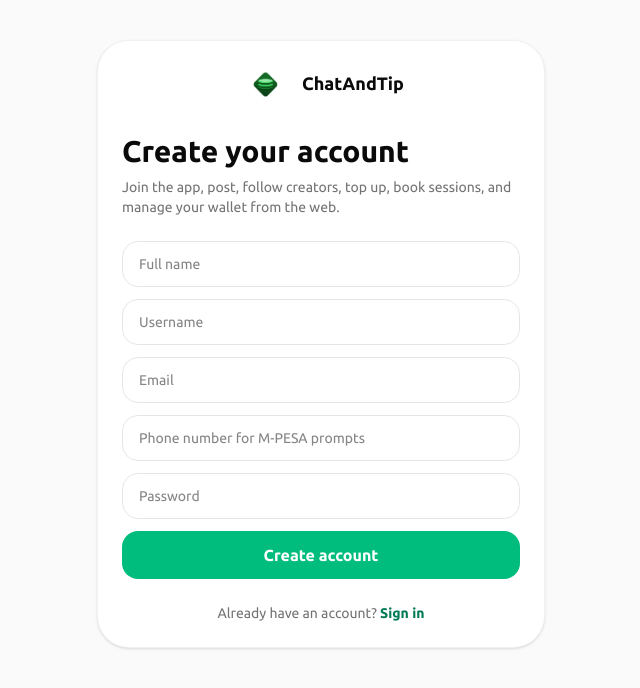
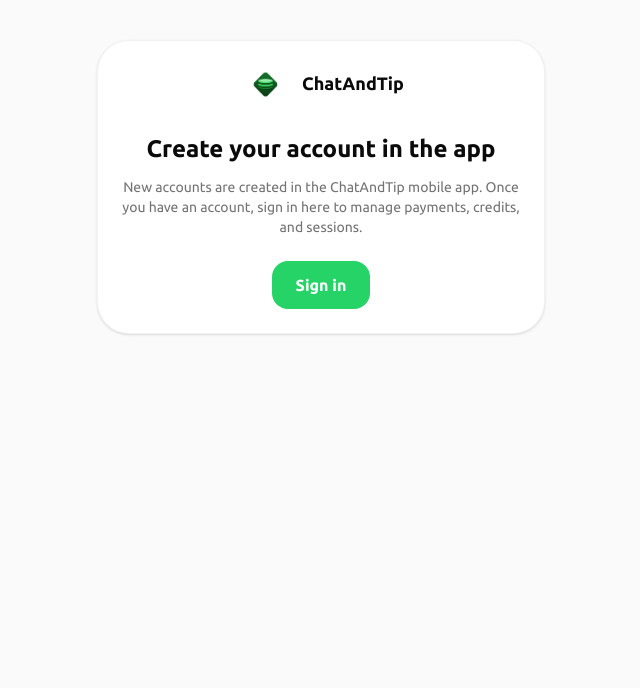
Before and after one commit to k0imburi/chat, a Next.js app: page /signup in a window 1280 px wide. Shown: the top 688 px of the page, without its empty margins (319-959 px from the left). Built offline with nearby package versions, Linux system fonts and the light colour scheme.

Commit message:
🚫 Disable web account creation — users register in the app

```diff
--- a/app/api/v1/auth/register/route.ts
+++ b/app/api/v1/auth/register/route.ts
@@ -1,45 +1,11 @@
-import { LoginProvider } from "@prisma/client"
 import { NextResponse } from "next/server"
-import { z } from "zod"
-import { CUSTOMER_SESSION_COOKIE, signCustomerSession } from "@/lib/customer-auth"
-import { registerMobileUser, serializeMobileUserWithCounts } from "@/lib/mobile-users"
-import { logError } from "@/lib/log-error"
 
-const schema = z.object({
-  fullName: z.string().min(2, "Enter your name"),
-  email: z.string().email("Enter a valid email"),
-  password: z.string().min(6, "Use at least 6 characters"),
-  phoneNumber: z.string().optional(),
-  username: z.string().optional(),
-})
-
-export async function POST(request: Request) {
-  try {
-    const input = schema.parse(await request.json())
-    const user = await registerMobileUser({
-      ...input,
-      loginProvider: LoginProvider.EMAIL,
-    })
-    const response = NextResponse.json({
-      success: true,
-      data: { user: await serializeMobileUserWithCounts(user) },
-    })
-    response.cookies.set(CUSTOMER_SESSION_COOKIE, await signCustomerSession(user.id), {
-      httpOnly: true,
-      secure: process.env.NODE_ENV === "production",
-      sameSite: "lax",
-      path: "/",
-      maxAge: 7 * 24 * 60 * 60,
-    })
-    return response
-  } catch (error) {
-    if (error instanceof z.ZodError) {
-      return NextResponse.json({ success: false, message: error.issues[0]?.message ?? "Invalid request" }, { status: 400 })
-    }
-    logError("/api/v1/auth/register", error)
-    return NextResponse.json(
-      { success: false, message: error instanceof Error ? error.message : "Unable to create account" },
-      { status: 400 },
-    )
-  }
+// Web account creation is intentionally disabled — users register in the
+// ChatAndTip mobile app. To re-enable, restore the previous implementation
+// from git history (it called registerMobileUser + signed a customer session).
+export async function POST() {
+  return NextResponse.json(
+    { success: false, message: "Sign up in the ChatAndTip app to create an account." },
+    { status: 403 },
+  )
 }
--- a/app/signup/page.tsx
+++ b/app/signup/page.tsx
@@ -1,61 +1,28 @@
-"use client"
-
 import Image from "next/image"
 import Link from "next/link"
-import { useRouter } from "next/navigation"
-import { FormEvent, useState } from "react"
 
+// Web account creation is disabled — users register in the ChatAndTip app.
+// This page is kept as a friendly notice; restore the form from git history
+// to re-enable web signup.
 export default function SignupPage() {
-  const router = useRouter()
-  const [message, setMessage] = useState("")
-  const [loading, setLoading] = useState(false)
-
-  async function submit(event: FormEvent<HTMLFormElement>) {
-    event.preventDefault()
-    setLoading(true)
-    setMessage("")
-    const form = new FormData(event.currentTarget)
-    const response = await fetch("/api/v1/auth/register", {
-      method: "POST",
-      headers: { "Content-Type": "application/json" },
-      body: JSON.stringify({
-        fullName: String(form.get("fullName") || ""),
-        email: String(form.get("email") || ""),
-        password: String(form.get("password") || ""),
-        phoneNumber: String(form.get("phoneNumber") || ""),
-        username: String(form.get("username") || ""),
-      }),
-    }).then((r) => r.json())
-    setLoading(false)
-    if (!response.success) {
-      setMessage(response.message || "Could not create account")
-      return
-    }
-    router.replace("/")
-    router.refresh()
-  }
-
   return (
     <main className="min-h-screen bg-neutral-50 px-4 py-10 text-neutral-950">
-      <section className="mx-auto max-w-md rounded-[2rem] border border-black/5 bg-white p-6 shadow-sm">
+      <section className="mx-auto max-w-md rounded-[2rem] border border-black/5 bg-white p-6 text-center shadow-sm">
         <div className="mb-8 flex items-center justify-center gap-2">
           <Image src="/chatandtip-logo.jpg" alt="ChatAndTip" width={54} height={34} className="h-9 w-14 object-contain" />
           <b className="text-lg">ChatAndTip</b>
         </div>
-        <h1 className="text-3xl font-black">Create your account</h1>
-        <p className="mt-2 text-sm text-neutral-500">Join the app, post, follow creators, top up, book sessions, and manage your wallet from the web.</p>
-        <form onSubmit={submit} className="mt-6 space-y-3">
-          <input name="fullName" required placeholder="Full name" className="w-full rounded-2xl border border-black/10 px-4 py-3 text-sm outline-none focus:border-emerald-500" />
-          <input name="username" placeholder="Username" className="w-full rounded-2xl border border-black/10 px-4 py-3 text-sm outline-none focus:border-emerald-500" />
-          <input name="email" type="email" required placeholder="Email" className="w-full rounded-2xl border border-black/10 px-4 py-3 text-sm outline-none focus:border-emerald-500" />
-          <input name="phoneNumber" inputMode="tel" placeholder="Phone number for M-PESA prompts" className="w-full rounded-2xl border border-black/10 px-4 py-3 text-sm outline-none focus:border-emerald-500" />
-          <input name="password" type="password" required minLength={6} placeholder="Password" className="w-full rounded-2xl border border-black/10 px-4 py-3 text-sm outline-none focus:border-emerald-500" />
-          <button disabled={loading} className="w-full rounded-2xl bg-emerald-500 px-4 py-3 font-black text-white disabled:opacity-60">
-            {loading ? "Creating…" : "Create account"}
-          </button>
-        </form>
-        {message ? <p className="mt-4 rounded-2xl bg-rose-50 p-3 text-sm text-rose-700">{message}</p> : null}
-        <p className="mt-6 text-center text-sm text-neutral-500">Already have an account? <Link href="/login" className="font-black text-emerald-700">Sign in</Link></p>
+        <h1 className="text-2xl font-black">Create your account in the app</h1>
+        <p className="mt-3 text-sm text-neutral-500">
+          New accounts are created in the ChatAndTip mobile app. Once you have an account,
+          sign in here to manage payments, credits, and sessions.
+        </p>
+        <Link
+          href="/login"
+          className="mt-6 inline-block rounded-2xl bg-[#25d366] px-6 py-3 font-black text-white"
+        >
+          Sign in
+        </Link>
       </section>
     </main>
   )
--- a/components/customer-login-form.tsx
+++ b/components/customer-login-form.tsx
@@ -24,6 +24,6 @@ export function CustomerLoginForm() {
       {error ? <p className="rounded-xl bg-red-50 p-3 text-sm text-red-700">{error}</p> : null}
       <button disabled={loading} className="w-full rounded-2xl bg-[#25d366] px-4 py-3 font-extrabold text-white disabled:opacity-50">{loading ? "Signing in…" : "Sign in"}</button>
     </form>
-    <div className="mt-5 flex justify-between text-sm"><Link href="/forgot-password" className="text-neutral-500">Forgot password?</Link><Link href="/signup" className="font-bold text-emerald-700">Create account</Link></div>
+    <div className="mt-5 flex justify-between text-sm"><Link href="/forgot-password" className="text-neutral-500">Forgot password?</Link>{/* Account creation happens in the ChatAndTip app */}<span className="text-neutral-400">New here? Get the app</span></div>
   </div>
 }
```
